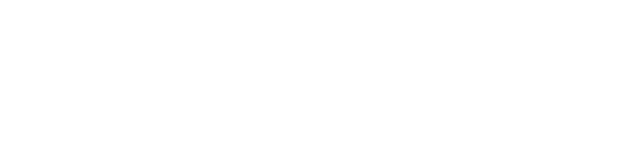
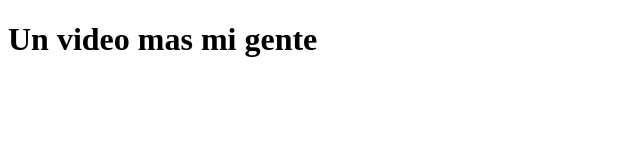
Before and after one commit to LDanielreyes/Proyecto0, a plain HTML site: page index.html in a window 1280 px wide. Shown: the whole page, without its empty margins (0-640 px from the left). Drawn offline with Linux system fonts and the light colour scheme.

Commit message:
Le puse un titulo

```diff
--- a/index.html
+++ b/index.html
@@ -6,6 +6,6 @@
     <title>Document</title>
 </head>
 <body>
-
+    <h1>Un video mas mi gente</h1>
 </body>
 </html>
```
